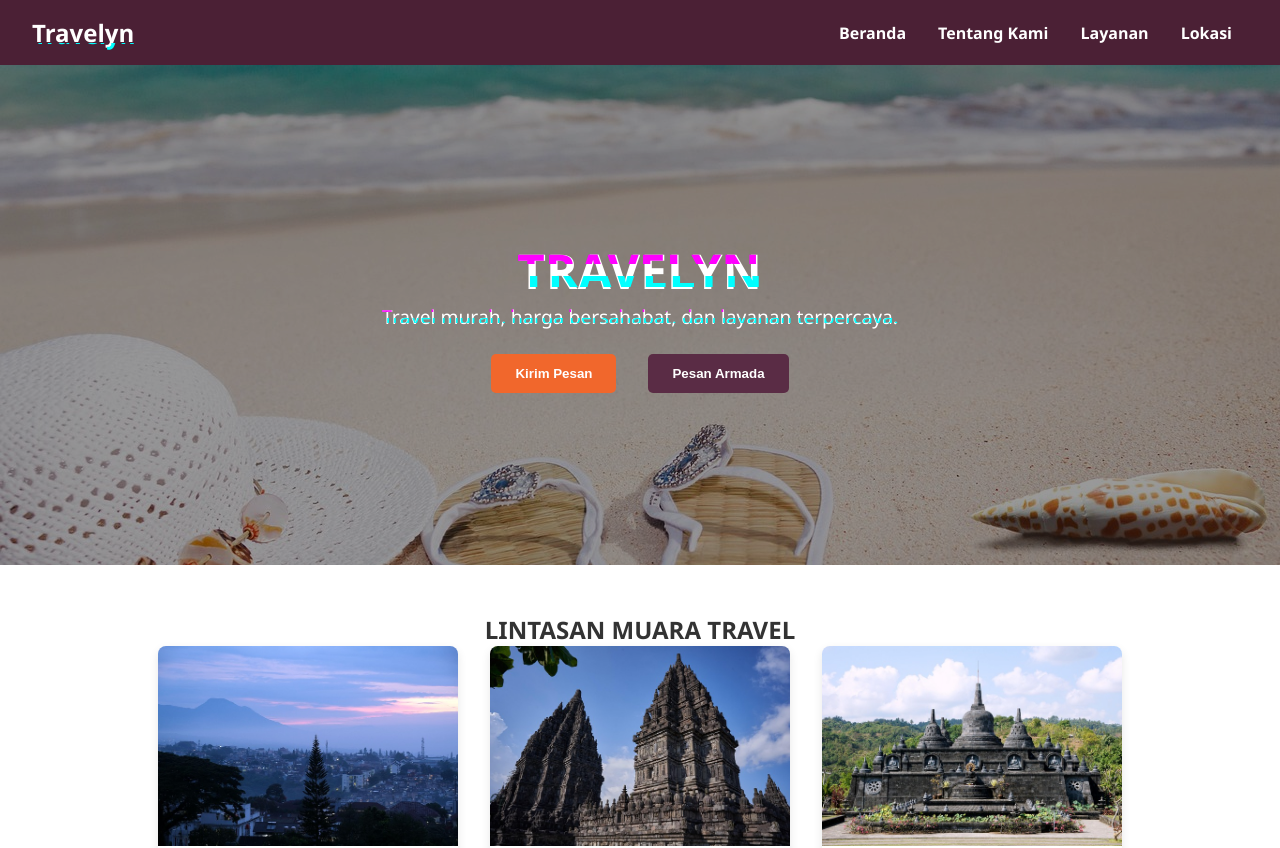
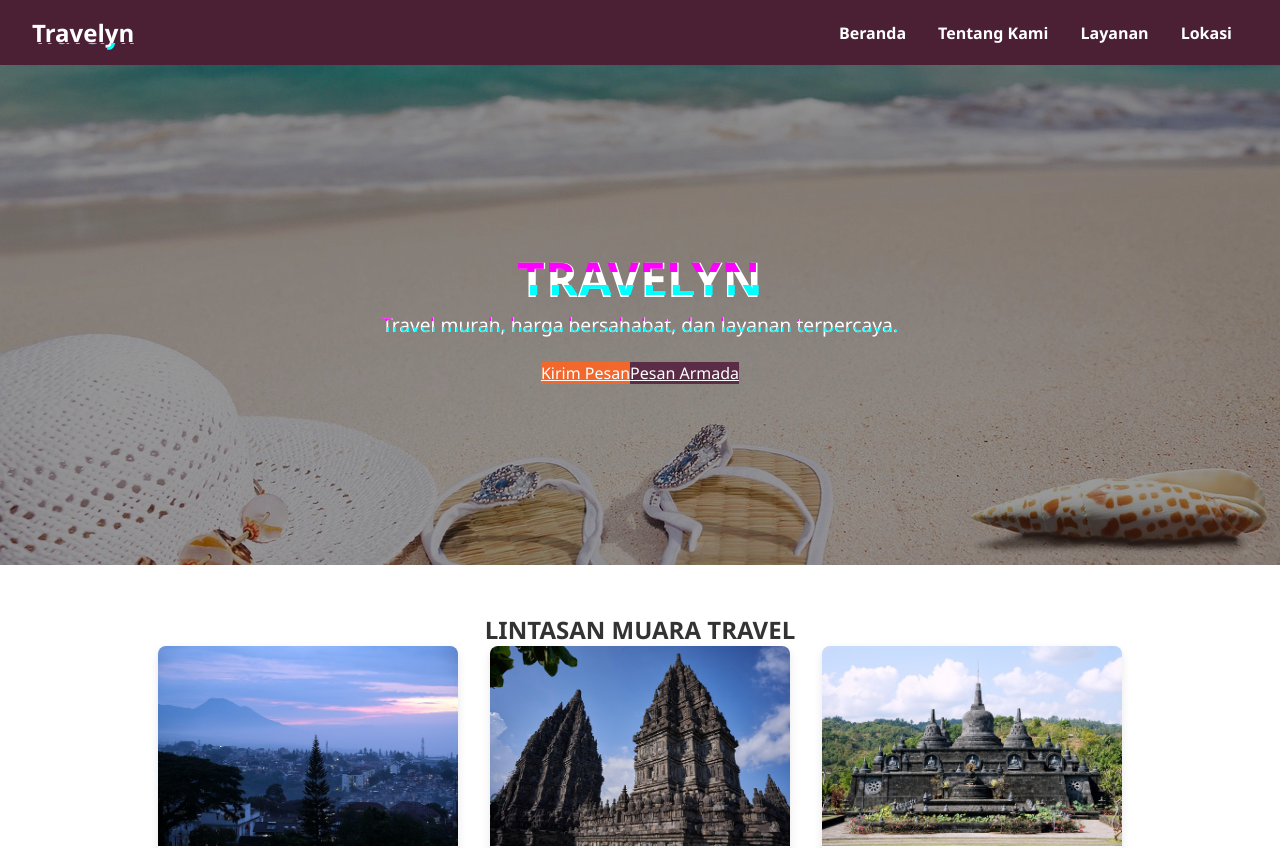
Before and after one commit to afiyyyyy/WEB-UAS-2025, a React (Vite) app: page / in a window 1280 px wide. Shown: the top 848 px of the page. Built offline with nearby package versions, Linux system fonts and the light colour scheme.

Commit message:
Update konten dan style

```diff
--- a/src/App.jsx
+++ b/src/App.jsx
@@ -24,9 +24,13 @@ function App() {
               Travel murah, harga bersahabat, dan layanan terpercaya.
             </p>
             <div className="button-group">
-              <button className="btn-orange">Kirim Pesan</button>
-              <button className="btn-purple">Pesan Armada</button>
-            </div>
+            <a href="https://wa.me/6281234567890" target="_blank" rel="noopener noreferrer" className="btn-orange">
+              Kirim Pesan
+            </a>
+            <a href="https://www.instagram.com/akun_travelmu" target="_blank" rel="noopener noreferrer" className="btn-purple">
+              Pesan Armada
+            </a>
+          </div>
           </div>
         </div>
       </section>
```
